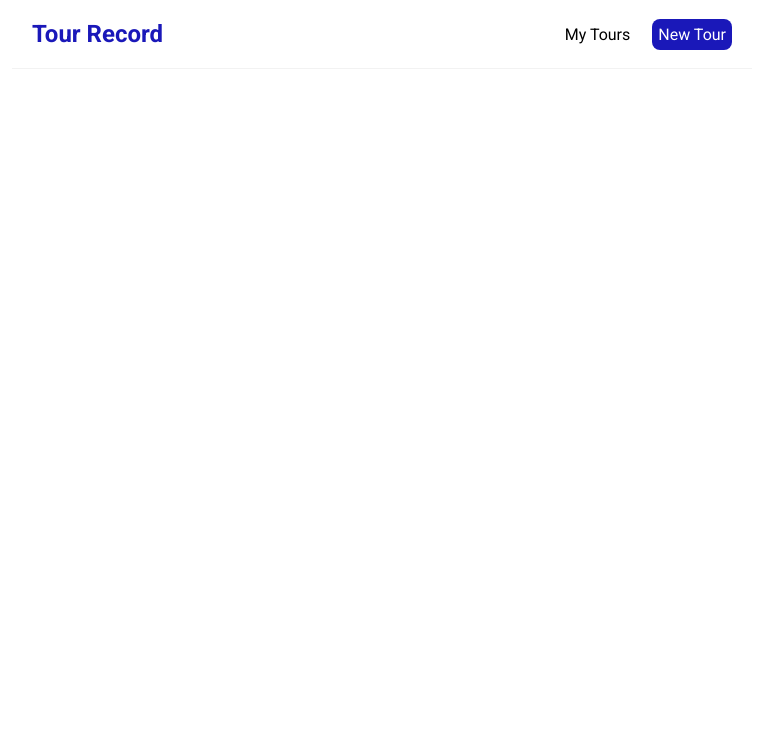
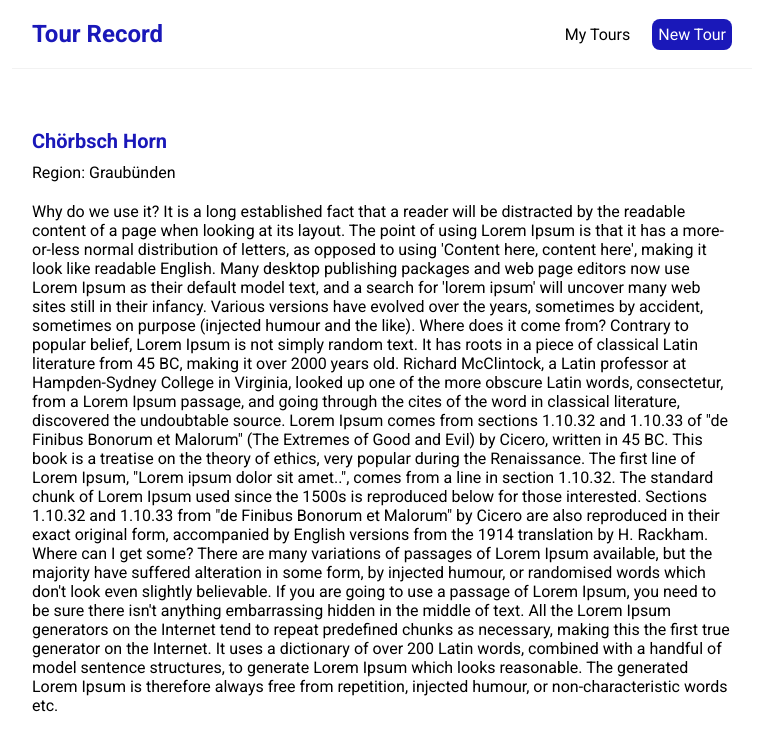
Before and after one commit to mb8144/recordingOfTours, a React (Vite) app in the folder recordingOfTours/: page /tours/1 in a window 1280 px wide. Shown: the top 750 px of the page, without its empty margins (258-1021 px from the left). Built offline with nearby package versions, Linux system fonts and the light colour scheme; data requests are answered from the project's data file.

Commit message:
link to details of tour

```diff
--- a/recordingOfTours/src/App.jsx
+++ b/recordingOfTours/src/App.jsx
@@ -3,6 +3,7 @@ import Navbar from './Navbar';
 import Home from './Home';
 import Create from './Create';
 import { BrowserRouter as Router, Routes, Route } from 'react-router-dom';
+import TourDetails from './TourDetails';
 
 function App() {
   return (
@@ -13,6 +14,7 @@ function App() {
           <Routes>
             <Route path="/" element={<Home />} />
             <Route path="/create" element={<Create />} />
+            <Route path="/tours/:id" element={<TourDetails />} />
           </Routes>
         </div>
       </div>
--- /dev/null
+++ b/recordingOfTours/src/TourDetails.jsx
@@ -0,0 +1,22 @@
+import { useParams } from "react-router";
+import useFetch from "./useFetch";
+
+const TourDetails = () => {
+  const {id} = useParams();
+  const { data: tour, error, isPending} = useFetch('http://localhost:8000/tours/' + id)
+  return (
+    <div className="blog-details">
+      {isPending && <div>Loading...</div>}
+      {error && <div>{error}</div>}
+      {tour && (
+        <article>
+          <h2>{tour.title}</h2>
+          <p>Region: {tour.region}</p>
+          <div>{tour.body}</div>
+        </article>
+      )}
+    </div>
+   );
+}
+
+export default TourDetails;
--- a/recordingOfTours/src/TourList.jsx
+++ b/recordingOfTours/src/TourList.jsx
@@ -1,11 +1,15 @@
+import { Link } from "react-router-dom";
+
 const TourList = ({ tours }) => {
   return (
     <div className="blog-list">
       <h2>All Tours!</h2>
       {tours.map(tour => (
-        <div className="blog-preview" key={tour.id} >
-          <h2>{ tour.title }</h2>
-          <p>Region: { tour.region }</p>
+        <div className="blog-preview" key={tour.id}>
+          <Link to={`/tours/${tour.id}`}>
+            <h2>{ tour.title }</h2>
+            <p>Region: { tour.region }</p>
+          </Link>
         </div>
       ))}
     </div>
--- a/recordingOfTours/src/index.css
+++ b/recordingOfTours/src/index.css
@@ -1,5 +1,4 @@
 @import url('https://fonts.googleapis.com/css2?family=Roboto:wght@300;400;500;700&display=swap');
-
 
 * {
   margin: 0;
@@ -48,3 +47,25 @@
   color: #1a18b9;
   margin-bottom: 8px;
 }
+
+.blog-preview a{
+  text-decoration: none;
+}
+
+/* blog details page */
+.blog-details h2 {
+  font-size: 20px;
+  color: #1a18b9;
+  margin-bottom: 10px;
+}
+.blog-details div {
+  margin: 20px 0;
+}
+.blog-details button {
+  background: #1a18b9;
+  color: #fff;
+  border: 0;
+  padding: 8px;
+  border-radius: 8px;
+  cursor: pointer;
+}
```
